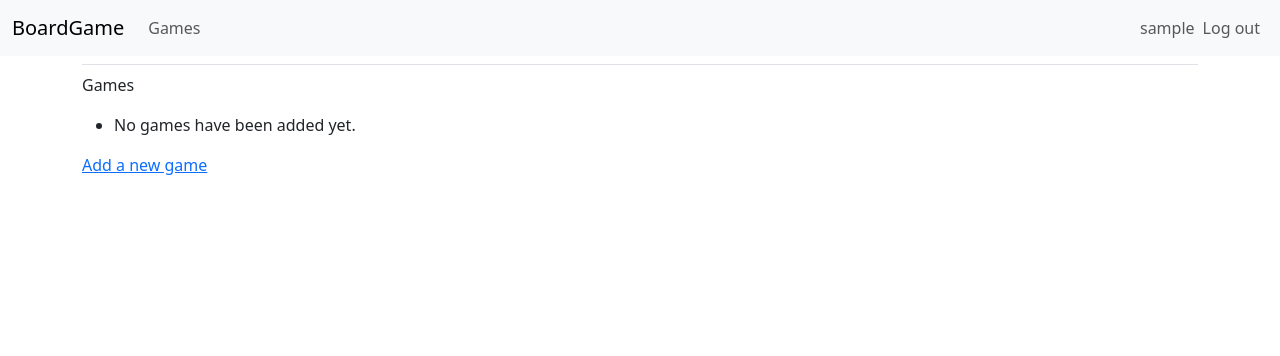
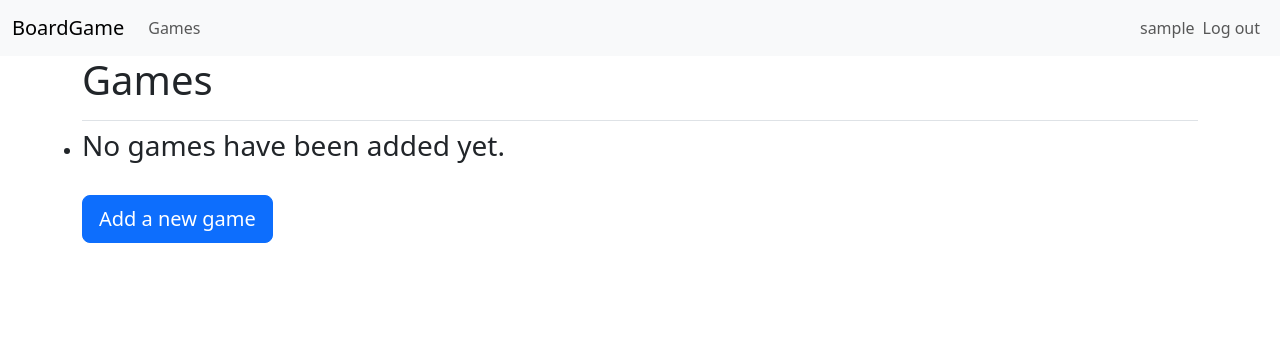
Before and after one commit to kripi-png/DjangoApplicationProgramming, a Django app: page /games/ in a window 1280 px wide. Shown: the top 356 px of the page. Run offline with Django 3.2, Linux system fonts and the light colour scheme; the visitor is signed in with stand-in values (Sample User, id 1); data that the repository does not hold is empty; some libraries are stand-ins or nearby versions.

Commit message:
styled games.html

```diff
--- a/board_game/templates/board_game/games.html
+++ b/board_game/templates/board_game/games.html
@@ -1,18 +1,22 @@
 {% extends "board_game/base.html" %}
 
+{% block page_header %}
+  <h1>Games</h1>
+{% endblock page_header %}
+
 {% block content %}
-  <p>Games</p>
 
-  <ul>
+  <ul class="list-group">
     {% for game in games %}
-      <li>
-        <a href="{% url 'board_game:game' game.id %}">{{ game }}</a>
-      </li>
+        <a class="list-group-item list-group-item-action" href="{% url 'board_game:game' game.id %}">{{ game }}</a>
     {% empty %}
-      <li>No games have been added yet.</li>
+      <li><h3>No games have been added yet.</h3></li>
     {% endfor %}
   </ul>
 
-  <a href = "{% url 'board_game:new_game' %}">Add a new game</a>
+  <br>
+
+<a class="btn btn-lg btn-primary" href = "{% url 'board_game:new_game' %}"
+  role="button">Add a new game</a>
 
 {% endblock content %}
```
